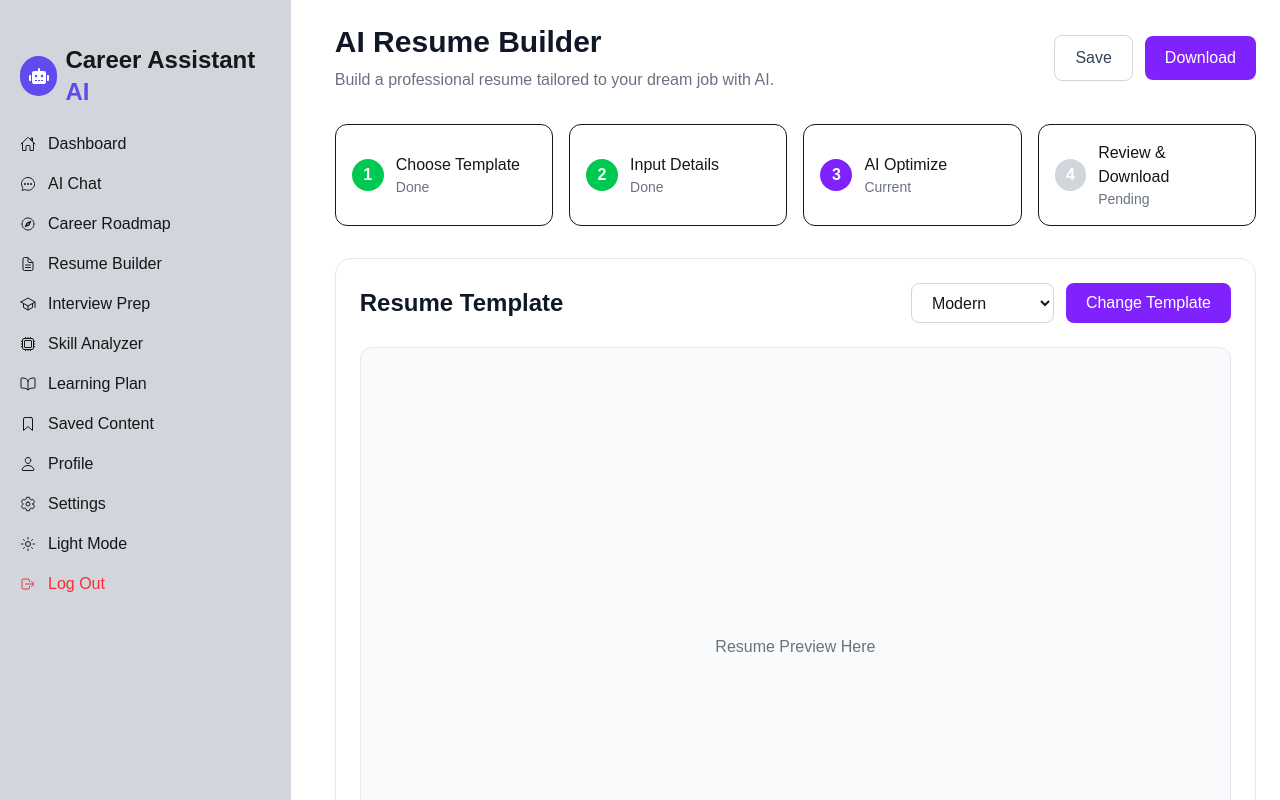
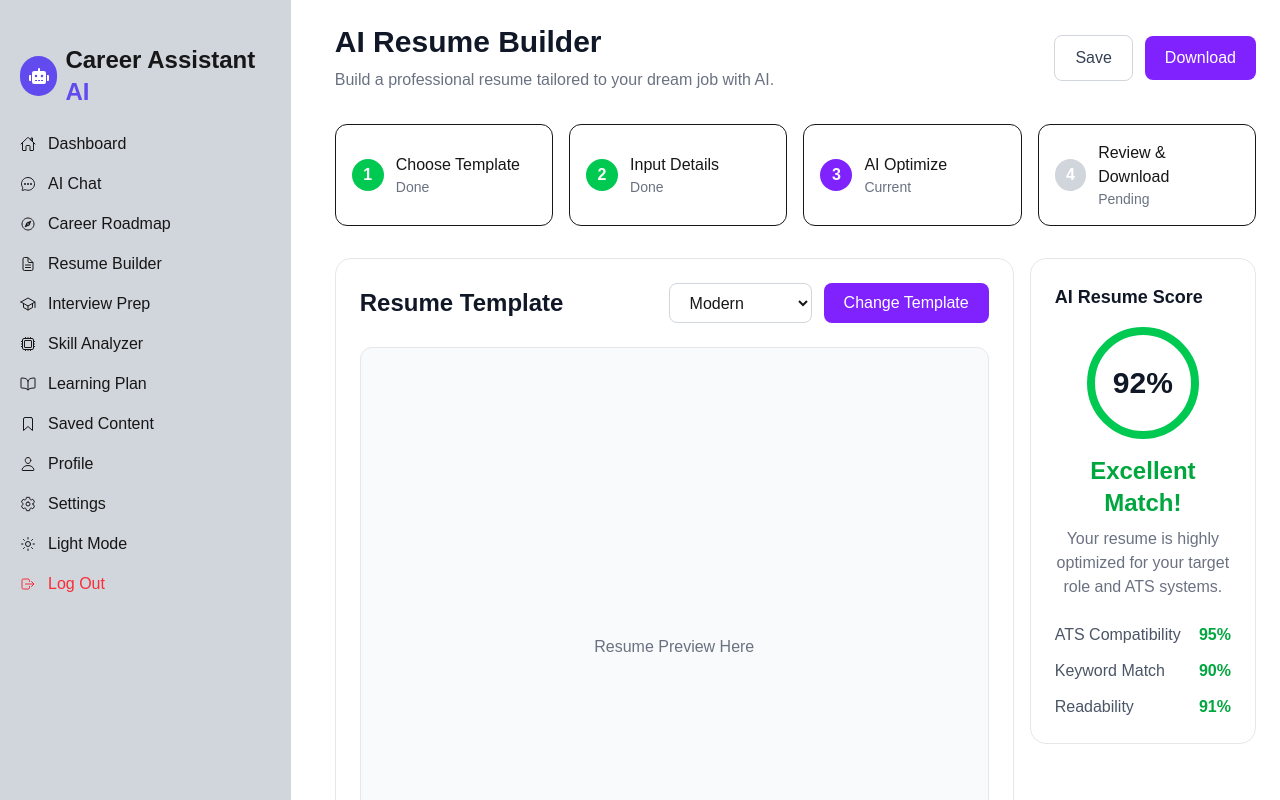
Before and after one commit to rajibulislam60/careerassist-ai, a Next.js app: page /dashboard/resume in a window 1280 px wide. Built offline with nearby package versions, Linux system fonts and the light colour scheme.

Commit message:
scoring area design done

```diff
--- a/src/app/dashboard/resume/ResumePage.jsx
+++ b/src/app/dashboard/resume/ResumePage.jsx
@@ -75,7 +75,10 @@ export default function ResumePage() {
           </div>
         ))}
       </div>
-      <div className="bg-white border border-gray-200 rounded-2xl mt-4 lg:mt-8 p-6">
+      {/* Resume area */}
+      <div className="lg:flex gap-4 mt-4 lg:mt-8 ">
+        <div className="w-full lg:w-[75%]">
+          <div className="bg-white border border-gray-200 rounded-2xl p-6">
             {/* Header */}
             <div className="flex flex-col lg:flex-row justify-between items-start lg:items-center gap-4 mb-6">
               <h3 className="text-xl lg:text-2xl font-semibold text-gray-900">
@@ -124,6 +127,77 @@ export default function ResumePage() {
               </button>
             </div>
           </div>
+          <div className="bg-white border border-gray-200 rounded-2xl mt-4 lg:mt-8 p-6">
+            <h3 className="text-lg lg:text-xl font-semibold text-gray-900">
+              Tailor Your Resume for a Specific Job
+            </h3>
+
+            <p className="text-sm text-gray-500 mt-2 max-w-2xl">
+              Paste the job description below and our AI will optimize your
+              resume to match the role, keywords, and ATS requirements.
+            </p>
+
+            <div className="mt-5">
+              <textarea
+                rows={6}
+                placeholder="Paste job description here..."
+                className="w-full border border-gray-300 rounded-xl px-4 py-3 text-sm outline-none resize-none focus:ring-2 focus:ring-violet-500 focus:border-violet-500"
+              />
+            </div>
+
+            <div className="mt-5">
+              <button className="px-6 py-3 bg-violet-600 text-white rounded-xl font-medium hover:bg-violet-700 transition-all shadow-sm">
+                ✨ Tailor My Resume
+              </button>
+            </div>
+          </div>
+        </div>
+        {/* Rating area */}
+        <div className="w-full lg:w-[25%]">
+          <div className="bg-white border border-gray-200 rounded-2xl p-6">
+            <h3 className="text-lg font-semibold text-gray-900 mb-4">
+              AI Resume Score
+            </h3>
+
+            {/* Score Circle */}
+            <div className="flex items-center justify-center mb-4">
+              <div className="w-28 h-28 rounded-full border-8 border-green-500 flex items-center justify-center">
+                <span className="text-3xl font-bold text-gray-900">92%</span>
+              </div>
+            </div>
+
+            {/* Status */}
+            <div className="text-center">
+              <h4 className="text-2xl font-bold text-green-600">
+                Excellent Match!
+              </h4>
+
+              <p className="text-gray-500 mt-2">
+                Your resume is highly optimized for your target role and ATS
+                systems.
+              </p>
+            </div>
+
+            {/* Score Breakdown */}
+            <div className="mt-6 space-y-3">
+              <div className="flex justify-between">
+                <span className="text-gray-600">ATS Compatibility</span>
+                <span className="font-semibold text-green-600">95%</span>
+              </div>
+
+              <div className="flex justify-between">
+                <span className="text-gray-600">Keyword Match</span>
+                <span className="font-semibold text-green-600">90%</span>
+              </div>
+
+              <div className="flex justify-between">
+                <span className="text-gray-600">Readability</span>
+                <span className="font-semibold text-green-600">91%</span>
+              </div>
+            </div>
+          </div>
+        </div>
+      </div>
     </div>
   );
 }
```
Lines whose indentation alone changed are shown as unchanged.
